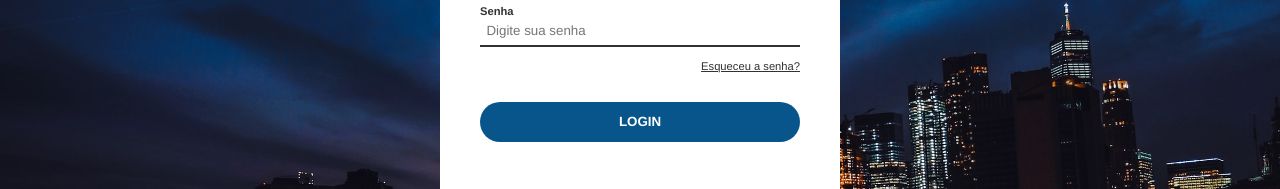
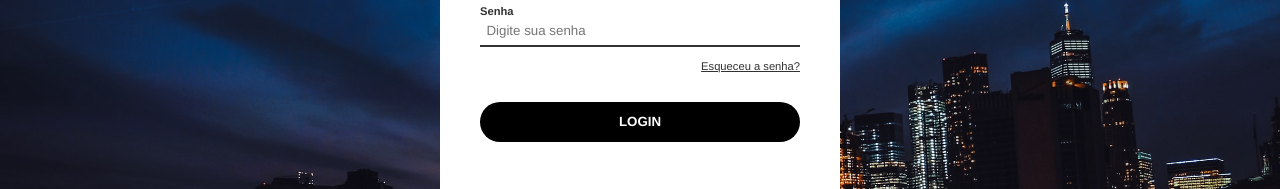
Before and after one commit to ernandoalvz7/login, a plain HTML site: page index.html in a window 1280 px wide. In both pictures the pointer is over the input "LOGIN". Shown: the part 219-408 px from the top of the page. Drawn offline with Linux system fonts and the light colour scheme.

Commit message:
Update style.css

```diff
--- a/style.css
+++ b/style.css
@@ -81,6 +81,11 @@ input[type="submit"] {
   margin-top: 30px;
   margin-bottom: 50px;
 }
+
+input[type="submit"]:hover {
+  background-color: black;
+  transition: 0.6s;
+}
 /*Social*/
 #social {
   margin-bottom: 20px;
```
